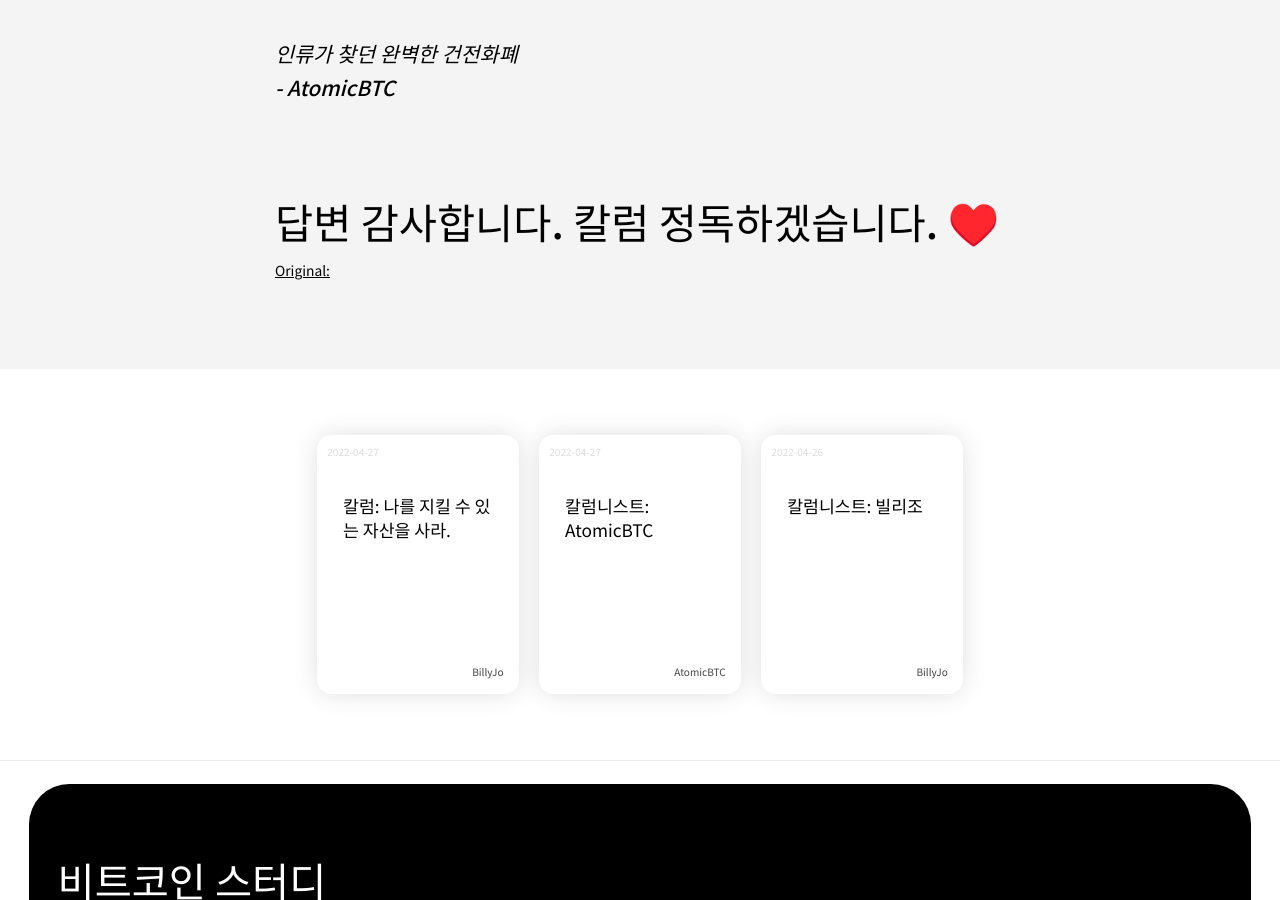
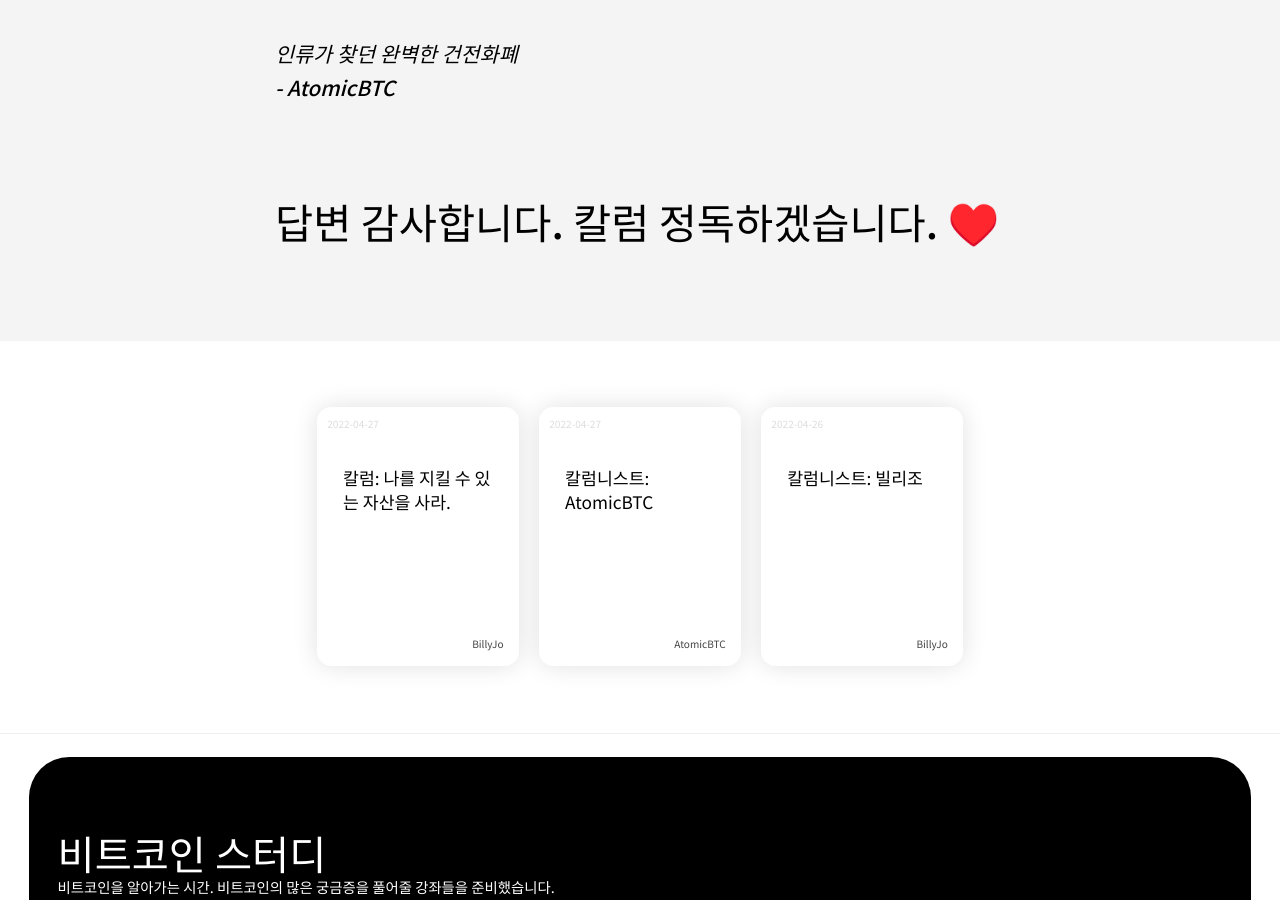
Before and after one commit to bitcoinkrorg/bitcoinkrorg.github.io, a Jekyll site: the page built from _posts/2022-04-27-AtomicBTC-칼럼.md, in a window 1280 px wide and 900 px high, scrolled down 1707 px. Built offline with Jekyll 4.4.1, drawn with Linux system fonts in a browser that asks for light colours.

Commit message:
page.ori_address

```diff
--- a/_layouts/column.html
+++ b/_layouts/column.html
@@ -27,8 +27,9 @@
 
 		<div class="wrapXS">
 			{{ content }}
-
-			<a href="{{ page.ori_address }}" class="btn_address" style="overflow-wrap: break-word;">Original: {{ post.ori_address }}</a><br>
+			{% if page.ori_address %}
+			<a href="{{ page.ori_address }}" class="btn_address" style="overflow-wrap: break-word;">Original: {{ page.ori_address }}</a>
+			{% endif %}
 		</div>
 	</div>
 
```
